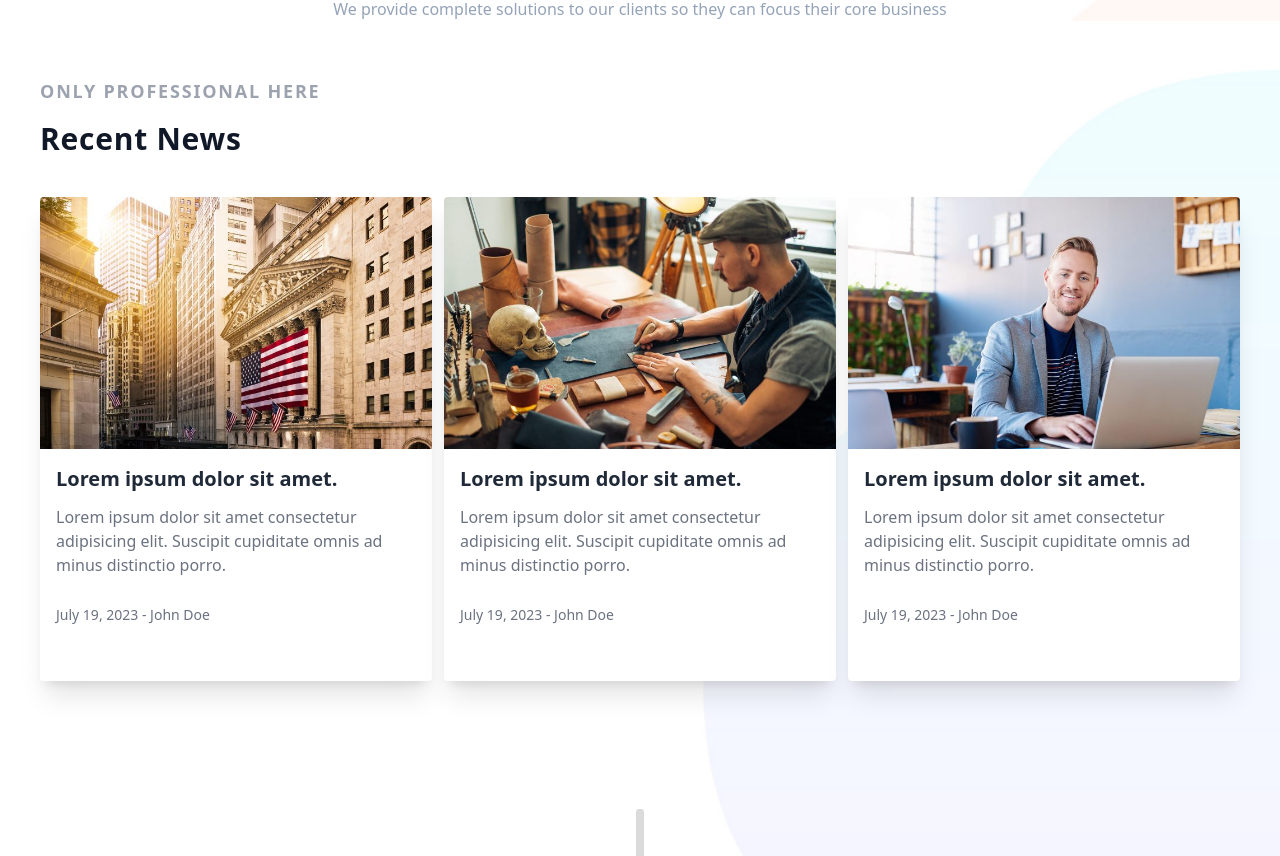
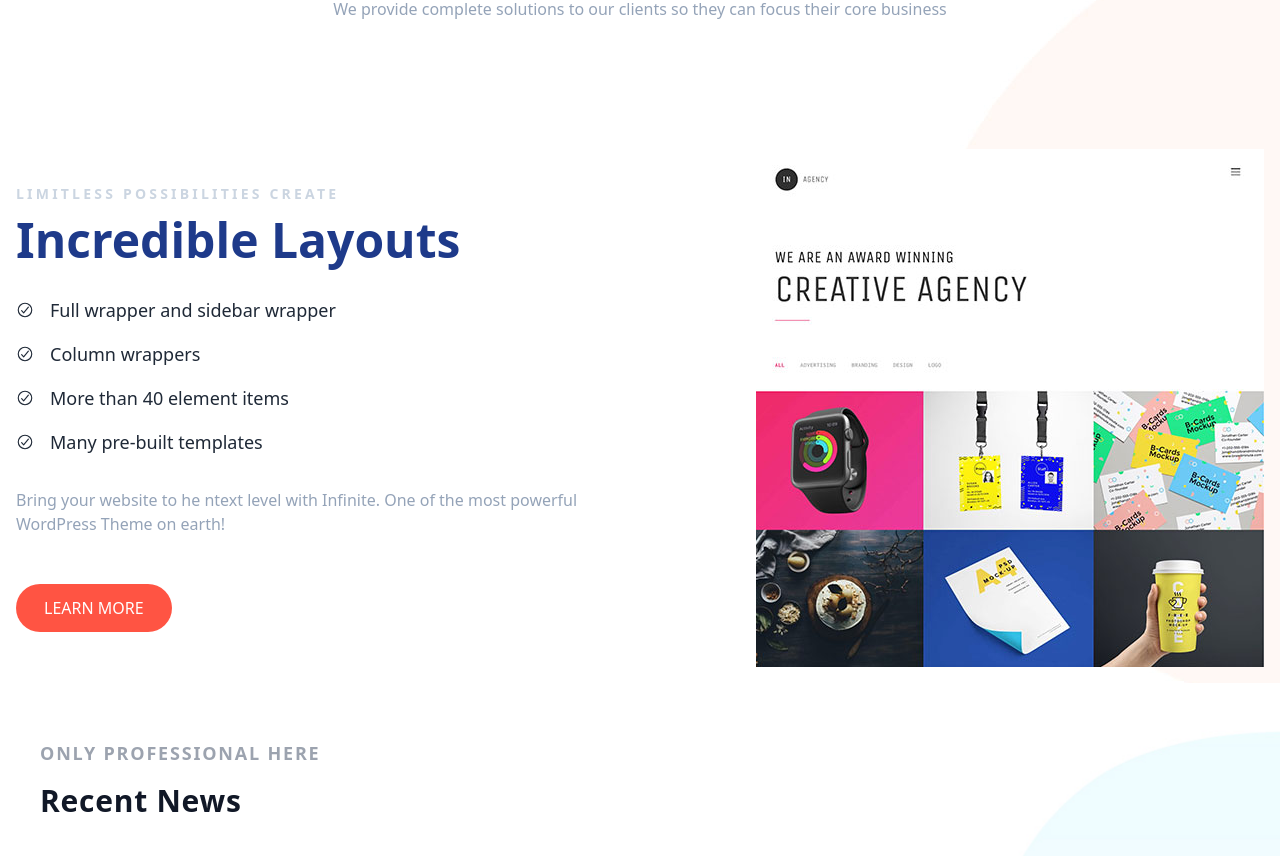
Before and after one commit to shaikat17/pinak, a React (Vite) app: page / in a window 1280 px wide. Shown: the part 1540-2396 px from the top of the page. Built offline with nearby package versions, Linux system fonts and the light colour scheme.

Commit message:
added Incredible Layouts section

```diff
--- a/src/components/IncredibleLayout/IncredibleLayout.jsx
+++ b/src/components/IncredibleLayout/IncredibleLayout.jsx
@@ -1,15 +1,36 @@
 import './IncredibleLayout.css'
+import incLayout from '../../assets/images/inc-layout.jpg'
+import { IoCheckmarkCircleOutline } from "react-icons/io5";
 
 const IncredibleLayout = () => {
     return (
         <div className="inc-container bg-white">
+            {/* The top of Incredible Layouts */}
             <div className='flex justify-center mt-24'>
             <div className='w-[4px] h-8 rounded-lg bg-slate-300'></div>
             </div>
             <div className='text-center mt-8'>
-                <h4 className='text-sm font-bold tracking-widest text-red-500'>THE MOST POWERFUL THEME ON EARTH</h4>
+                <h4 style={{letterSpacing: '0.2rem'}} className='text-sm font-bold text-red-500'>THE MOST POWERFUL THEME ON EARTH</h4>
                 <h2 className='text-2xl mt-10 leading-10'>Far far away, behind the word mountains, far from the countries Vokalia and<br/>Consonantia, there live the blind texts. Separated they live in Bookmarksgrove<br/>right at the coast.</h2>
                 <p className='text-slate-400 mt-8'>We provide complete solutions to our clients so they can focus their core business</p>
+            </div>
+            {/* Incredible Layouts */}
+            <div className="hero mt-28">
+            <div className="hero-content flex-col lg:flex-row-reverse">
+                <img src={incLayout} className="" />
+                <div className='mr-20'>
+                <h4 style={{letterSpacing: '0.2rem'}} className='text-sm font-bold text-slate-300'>LIMITLESS POSSIBILITIES CREATE</h4>
+                <h1 className="text-5xl font-bold mt-3 text-blue-900">Incredible Layouts</h1>
+                <ul>
+                    <li className='flex items-center gap-4 mt-8 text-lg'><IoCheckmarkCircleOutline/> Full wrapper and sidebar wrapper</li>
+                    <li className='flex items-center gap-4 mt-4 text-lg'><IoCheckmarkCircleOutline/> Column wrappers</li>
+                    <li className='flex items-center gap-4 mt-4 text-lg'><IoCheckmarkCircleOutline/> More than 40 element items</li>
+                    <li className='flex items-center gap-4 mt-4 text-lg'><IoCheckmarkCircleOutline/> Many pre-built templates</li>
+                </ul>
+                <p className="pt-8 pb-12 text-slate-400">Bring your website to he ntext level with Infinite. One of the most powerful WordPress Theme on earth!</p>
+                <button className="bg-[#ff5443] text-white px-7 py-3 rounded-full uppercase">learn more</button>
+                </div>
+            </div>
             </div>
         </div>
     );
```
Also changed, not shown: src/assets/images/inc-layout.jpg (added).
